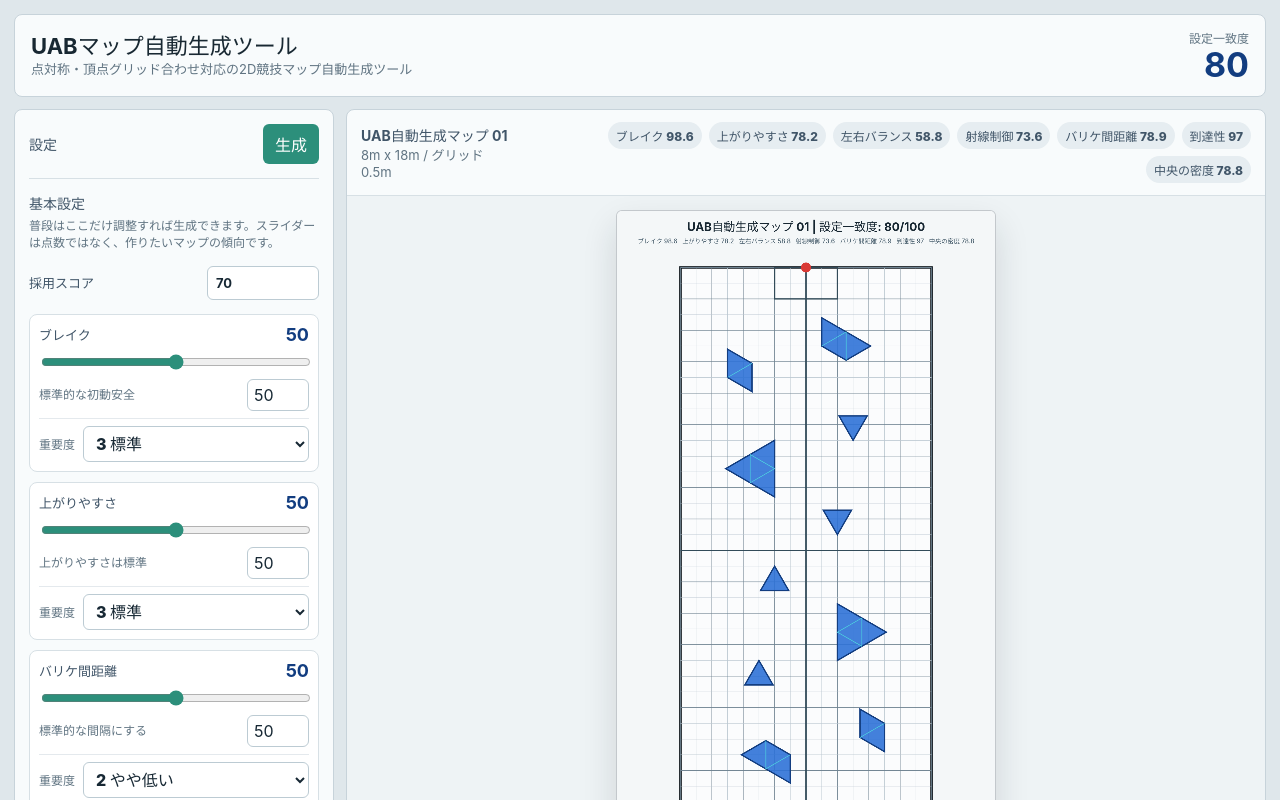
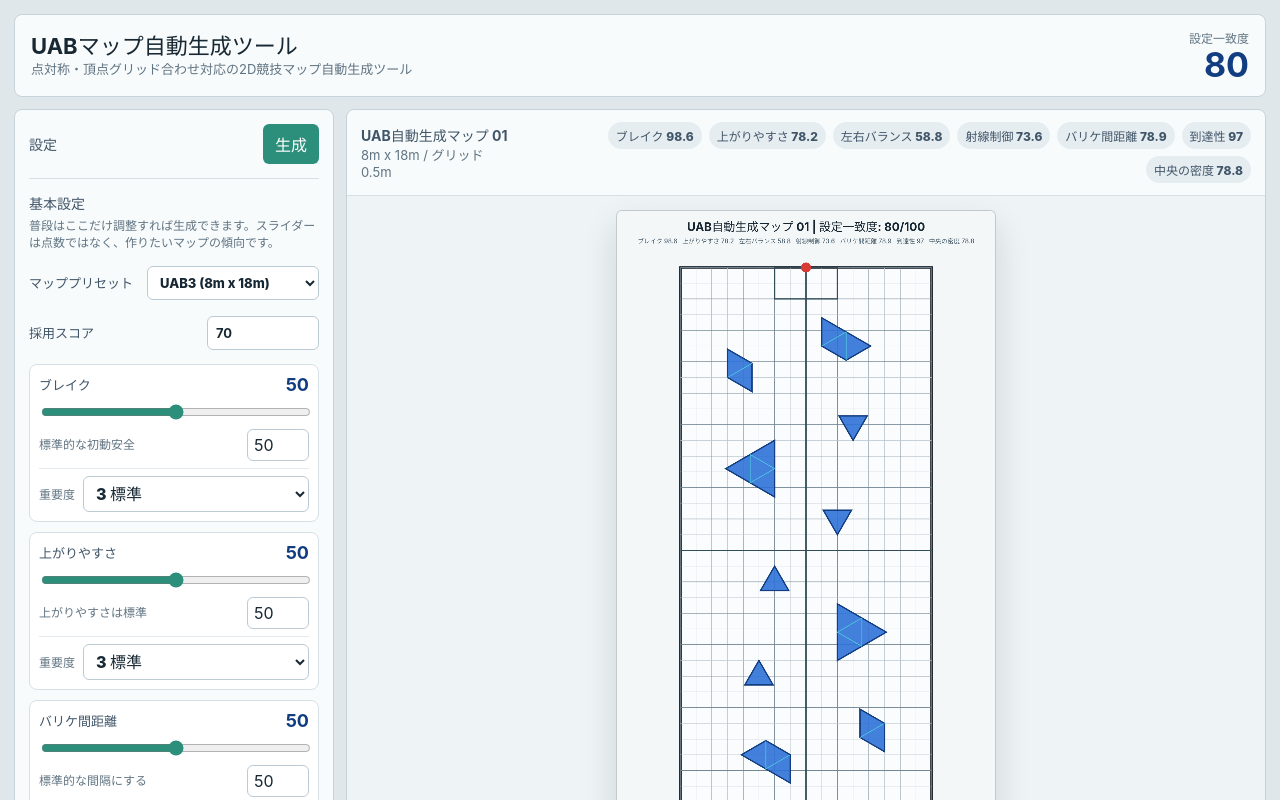
Before and after one commit to Osuxin01/UAB_MAP_generator_dev_v1, a React (Vite) app: page / in a window 1280 px wide. Shown: the top 800 px of the page. Built offline with nearby package versions, Linux system fonts and the light colour scheme.

Commit message:
Add UAB field size presets

```diff
--- a/src/App.tsx
+++ b/src/App.tsx
@@ -40,6 +40,13 @@ const IMPORTANCE_OPTIONS = [
 ];
 
 const ADD_SHAPE_OPTIONS: ShapeType[] = ["triangle", "trapezoid", "diamond", "large_triangle"];
+
+const FIELD_PRESETS = [
+  { key: "custom", label: "カスタム", width: null, height: null },
+  { key: "uab1", label: "UAB1 (6.5m x 12m)", width: 6.5, height: 12 },
+  { key: "uab3", label: "UAB3 (8m x 18m)", width: 8, height: 18 },
+  { key: "uab5", label: "UAB5 (10m x 25m)", width: 10, height: 25 },
+] as const;
 
 type Metrics = {
   scale: number;
@@ -175,6 +182,26 @@ export function App() {
 
   function updateConfig(key: ConfigKey, value: number) {
     setConfig((current) => ({ ...current, [key]: value }));
+  }
+
+  function selectedFieldPreset(): string {
+    return FIELD_PRESETS.find(
+      (preset) =>
+        preset.width !== null &&
+        preset.height !== null &&
+        config.fieldWidth === preset.width &&
+        config.fieldHeight === preset.height,
+    )?.key ?? "custom";
+  }
+
+  function applyFieldPreset(presetKey: string) {
+    const preset = FIELD_PRESETS.find((candidate) => candidate.key === presetKey);
+    if (!preset || preset.width === null || preset.height === null) return;
+    setConfig((current) => ({
+      ...current,
+      fieldWidth: preset.width,
+      fieldHeight: preset.height,
+    }));
   }
 
   function handleConfigNumberChange(key: ConfigKey, event: ChangeEvent<HTMLInputElement>) {
@@ -430,6 +457,16 @@ export function App() {
               <p>普段はここだけ調整すれば生成できます。スライダーは点数ではなく、作りたいマップの傾向です。</p>
             </div>
             <div className="settings-grid">
+              <label className="input-row">
+                <span>マッププリセット</span>
+                <select value={selectedFieldPreset()} onChange={(event) => applyFieldPreset(event.target.value)}>
+                  {FIELD_PRESETS.map((preset) => (
+                    <option key={preset.key} value={preset.key}>
+                      {preset.label}
+                    </option>
+                  ))}
+                </select>
+              </label>
               {basicConfigFields.map((field) => (
                 <label className="input-row" key={field.key}>
                   <span>{field.label}</span>
--- a/src/styles.css
+++ b/src/styles.css
@@ -171,7 +171,8 @@ button:disabled {
   font-weight: 700;
 }
 
-.input-row input {
+.input-row input,
+.input-row select {
   width: 112px;
   min-height: 34px;
   border: 1px solid #bccbd3;
@@ -179,6 +180,11 @@ button:disabled {
   padding: 6px 8px;
   background: #ffffff;
   color: #172834;
+}
+
+.input-row select {
+  width: 172px;
+  font-weight: 800;
 }
 
 .primary-button,
```
